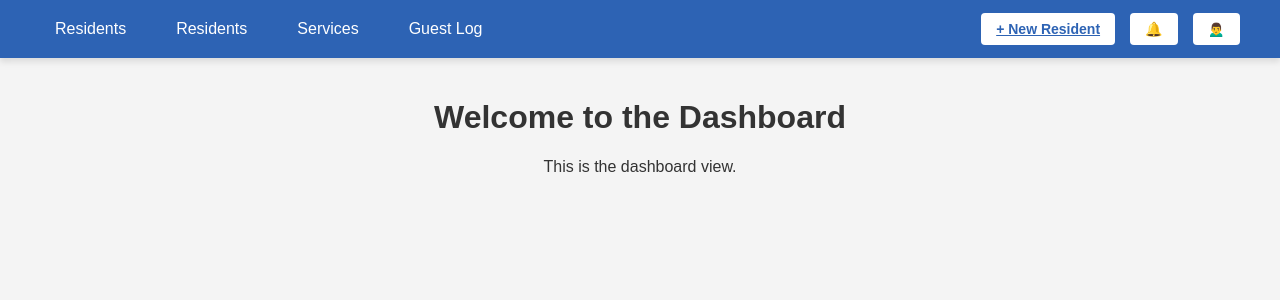
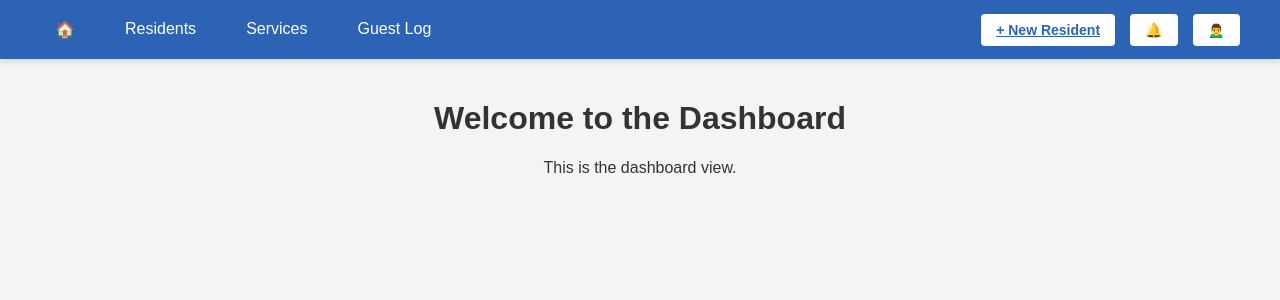
Before and after one commit to R1KT/quickstore, a Django app: page /home/ in a window 1280 px wide. Shown: the top 300 px of the page. Run offline with Django 5.2, Linux system fonts and the light colour scheme.

Commit message:
Initial Commit

```diff
--- a/dashboard/templates/baseTemplates/header.html
+++ b/dashboard/templates/baseTemplates/header.html
@@ -13,7 +13,7 @@
         <div class="navWrapper">
             <!-- Navigation Menu -->
             <nav class="navBar">
-                <a href="/home/" class="navLink">Residents</a>
+                <a href="/home/" class="navLink">🏠</a>
                 <a href="/residents/" class="navLink">Residents</a>
                 <a href="/services/" class="navLink">Services</a>
                 <a href="/guests/" class="navLink">Guest Log</a>
```
